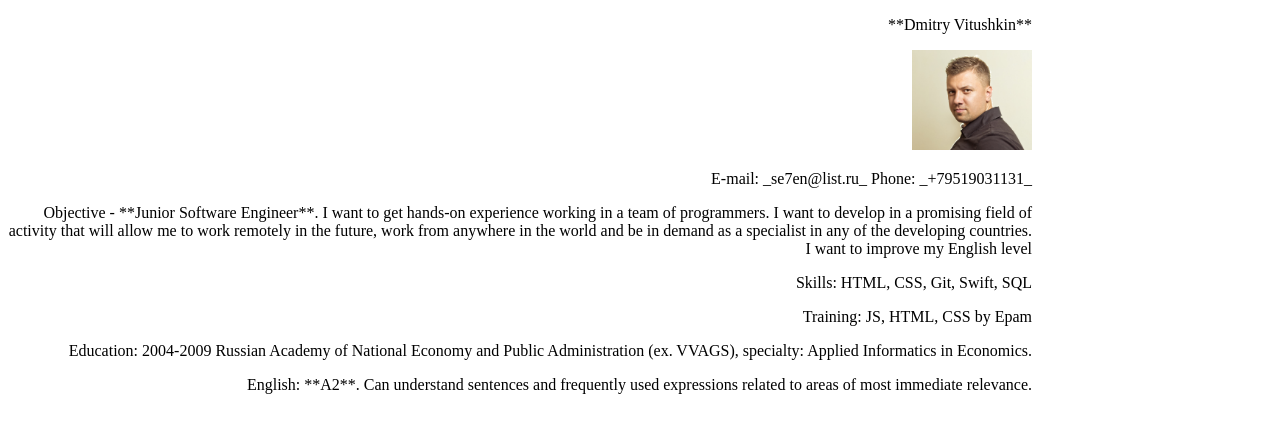
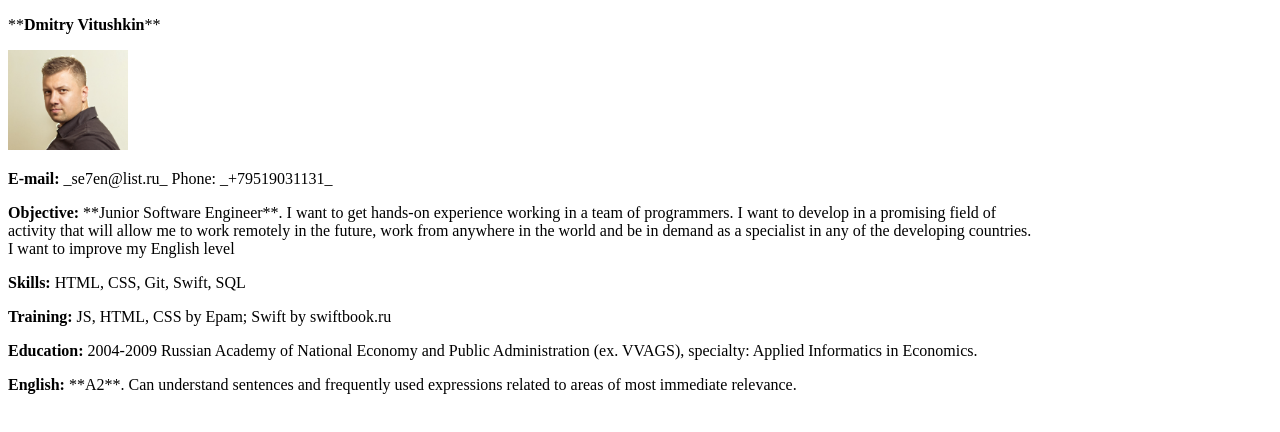
Before and after one commit to sesevenen/rsschool-cv, a plain HTML site: page index.html in a window 1280 px wide. Drawn offline with Linux system fonts and the light colour scheme.

Commit message:
commit new html

```diff
--- a/index.html
+++ b/index.html
@@ -14,23 +14,23 @@
 <body>
   <div>
     <p>
-  **Dmitry Vitushkin**
+  **<a>Dmitry Vitushkin</a>**
     </p>
 
       <p><img src="photo001.jpg" height=100px width=120px></p>
 
-  <p>E-mail: _se7en@list.ru_ Phone: _+79519031131_</p>
+  <p><a>E-mail:</a> _se7en@list.ru_ Phone: _+79519031131_</p>
 
-  <p>Objective - **Junior Software Engineer**.
+  <p><a>Objective:</a> **Junior Software Engineer**.
   I want to get hands-on experience working in a team of programmers. I want to develop in a promising field of activity that will allow me to work remotely in the future, work from anywhere in the world and be in demand as a specialist in any of the developing countries. I want to improve my English level
   </p>
-<p>Skills: HTML, CSS, Git, Swift, SQL</p>
+<p><a>Skills:</a> HTML, CSS, Git, Swift, SQL</p>
 </p>
-<p>Training: JS, HTML, CSS by Epam
+<p><a>Training:</a> JS, HTML, CSS by Epam; Swift by swiftbook.ru
   </p>
-<p>Education: 2004-2009 Russian Academy of National Economy and Public Administration (ex. VVAGS), specialty: Applied Informatics in Economics.
+<p><a>Education:</a> 2004-2009 Russian Academy of National Economy and Public Administration (ex. VVAGS), specialty: Applied Informatics in Economics.
   </p>
-<p>English: **A2**. Can understand sentences and frequently used expressions related to areas of most immediate relevance.
+<p><a>English:</a> **A2**. Can understand sentences and frequently used expressions related to areas of most immediate relevance.
     </p>
   </div>
 </body>
--- a/style.css
+++ b/style.css
@@ -4,10 +4,9 @@ body {
 
 div {
     max-width: 1024px;
-    text-align: right;
-<<<<<<< HEAD
-    color: green;
-=======
-    color: blue;
->>>>>>> rsschool-cv-html
+    text-align: left;
 }
+
+a {
+    font-weight: bold;
+}
```
